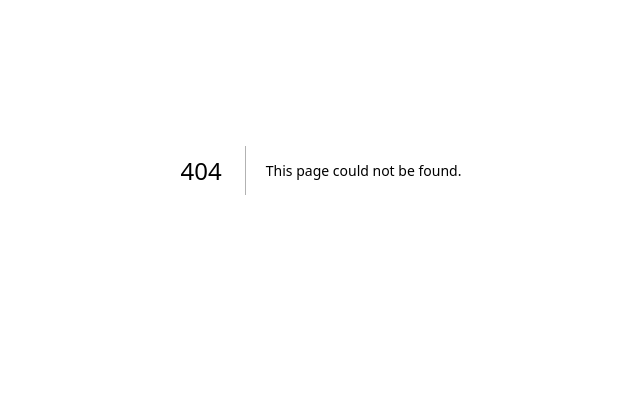
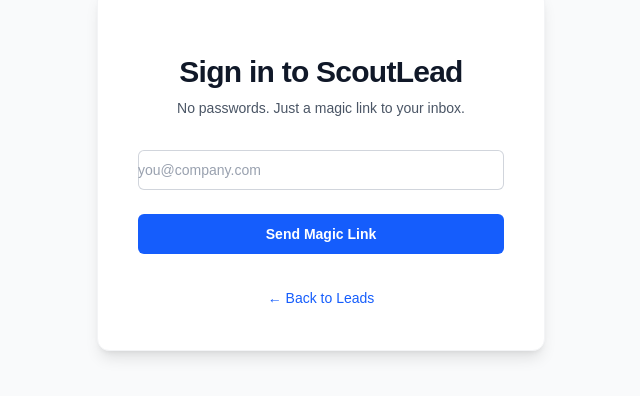
Before and after one commit to muhammadzaid270/scoutlead, a Next.js app in the folder permit-dash/: page /login in a window 1280 px wide. Before the commit this address had no page. Shown: the part 230-626 px from the top of the page, without its empty margins (319-959 px from the left). Built offline with nearby package versions, Linux system fonts and the light colour scheme; no server answers.

Commit message:
feat: signup/login feature

```diff
--- a/permit-dash/package.json
+++ b/permit-dash/package.json
@@ -9,6 +9,7 @@
     "lint": "eslint"
   },
   "dependencies": {
+    "@supabase/ssr": "^0.10.2",
     "@supabase/supabase-js": "^2.105.1",
     "lucide-react": "^1.14.0",
     "next": "16.2.4",
--- /dev/null
+++ b/permit-dash/src/app/auth/callback/route.ts
@@ -0,0 +1,32 @@
+import { createServerClient, type CookieOptions } from '@supabase/ssr'
+import { cookies } from 'next/headers'
+import { NextResponse } from 'next/server'
+
+export async function GET(request: Request) {
+  const { searchParams, origin } = new URL(request.url)
+  const code = searchParams.get('code')
+  const next = searchParams.get('next') ?? '/'
+
+  if (code) {
+    const cookieStore = await cookies() // Awaited for modern Next.js
+    const supabase = createServerClient(
+      process.env.NEXT_PUBLIC_SUPABASE_URL!,
+      process.env.NEXT_PUBLIC_SUPABASE_ANON_KEY!,
+      {
+        cookies: {
+          get(name: string) { return cookieStore.get(name)?.value },
+          set(name: string, value: string, options: CookieOptions) {
+            cookieStore.set({ name, value, ...options })
+          },
+          remove(name: string, options: CookieOptions) {
+            cookieStore.set({ name, value: '', ...options })
+          },
+        },
+      }
+    )
+    const { error } = await supabase.auth.exchangeCodeForSession(code)
+    if (!error) return NextResponse.redirect(`${origin}${next}`)
+  }
+
+  return NextResponse.redirect(`${origin}/auth/auth-code-error`)
+}
--- /dev/null
+++ b/permit-dash/src/app/login/page.tsx
@@ -0,0 +1,78 @@
+'use client'
+
+import { createBrowserClient } from '@supabase/ssr'
+import { useState } from 'react'
+import Link from 'next/link'
+
+export default function LoginPage() {
+  const [email, setEmail] = useState('')
+  const [loading, setLoading] = useState(false)
+  const [message, setMessage] = useState('')
+
+  const supabase = createBrowserClient(
+    process.env.NEXT_PUBLIC_SUPABASE_URL!,
+    process.env.NEXT_PUBLIC_SUPABASE_ANON_KEY!
+  )
+
+  const handleLogin = async (e: React.FormEvent) => {
+    e.preventDefault()
+    setLoading(true)
+    setMessage('')
+
+    const { error } = await supabase.auth.signInWithOtp({
+      email,
+      options: {
+        emailRedirectTo: `${window.location.origin}/auth/callback`,
+      },
+    })
+
+    if (error) {
+      setMessage(`Error: ${error.message}`)
+    } else {
+      setMessage('Check your email for the magic link!')
+    }
+    setLoading(false)
+  }
+
+  return (
+    <div className="flex min-h-screen flex-col items-center justify-center py-12 px-4 bg-gray-50">
+      <div className="w-full max-w-md space-y-8 bg-white p-10 rounded-xl shadow-lg border border-gray-100">
+        <div>
+          <h2 className="mt-6 text-center text-3xl font-bold tracking-tight text-gray-900">
+            Sign in to ScoutLead
+          </h2>
+          <p className="mt-2 text-center text-sm text-gray-600">
+            No passwords. Just a magic link to your inbox.
+          </p>
+        </div>
+        <form className="mt-8 space-y-6" onSubmit={handleLogin}>
+          <input
+            type="email"
+            required
+            className="block w-full rounded-md border-0 py-2.5 text-gray-900 ring-1 ring-inset ring-gray-300 placeholder:text-gray-400 focus:ring-2 focus:ring-blue-600 sm:text-sm"
+            placeholder="you@company.com"
+            value={email}
+            onChange={(e) => setEmail(e.target.value)}
+          />
+          <button
+            type="submit"
+            disabled={loading}
+            className="w-full rounded-md bg-blue-600 px-3 py-2.5 text-sm font-semibold text-white hover:bg-blue-500 disabled:opacity-50"
+          >
+            {loading ? 'Sending...' : 'Send Magic Link'}
+          </button>
+          {message && (
+            <p className={`text-center text-sm font-medium ${message.includes('Error') ? 'text-red-600' : 'text-green-600'}`}>
+              {message}
+            </p>
+          )}
+        </form>
+        <div className="text-center">
+          <Link href="/" className="text-sm font-medium text-blue-600 hover:text-blue-500">
+            ← Back to Leads
+          </Link>
+        </div>
+      </div>
+    </div>
+  )
+}
```
Also changed, not shown: 1 other file (tests, documents, lock files or other folders).
